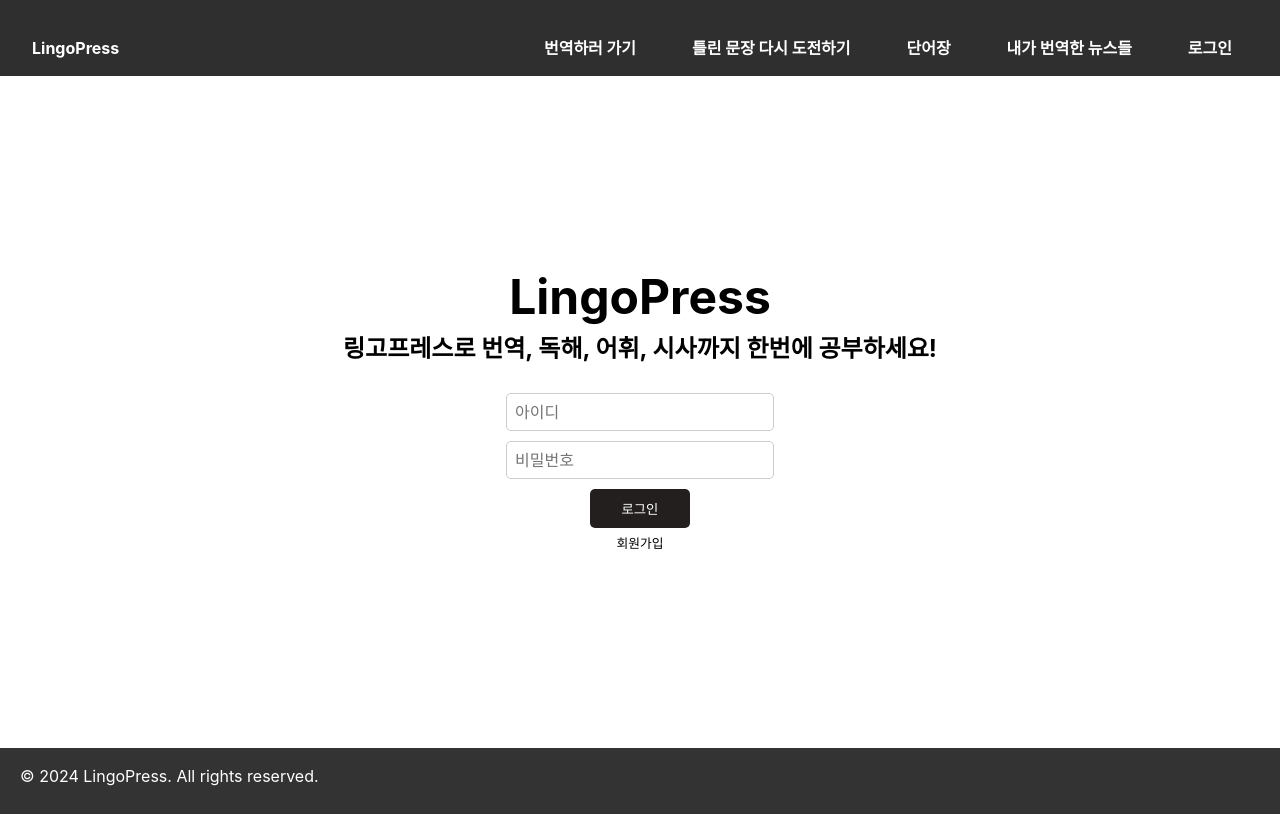
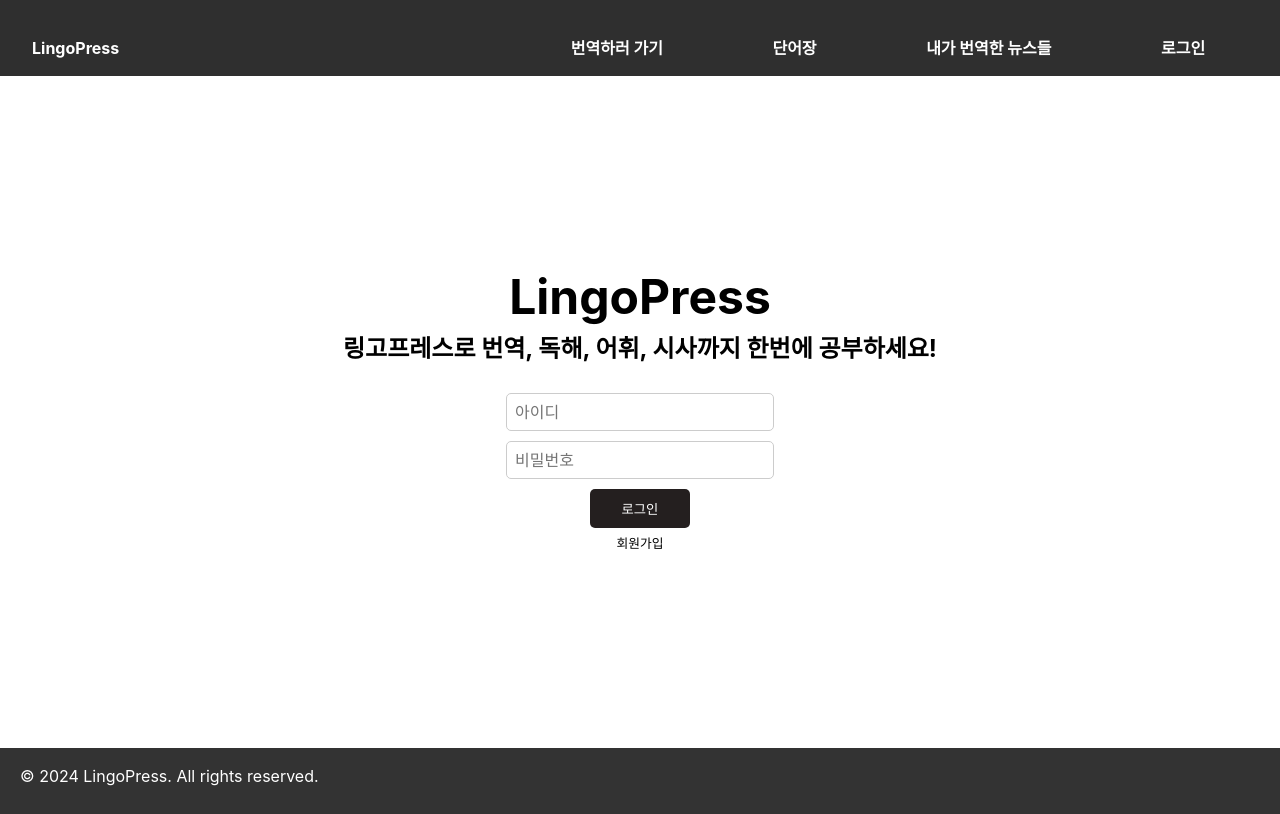
Before and after one commit to LingoPress/lingopress-frontend, a React (Create React App) app: page /login in a window 1280 px wide. Built offline with nearby package versions, Linux system fonts and the light colour scheme; no server answers; a web font is replaced by a local one.

Commit message:
fix: 틀린 문장 다시하기 섹션 비활성화

```diff
--- a/src/_components/header/index.jsx
+++ b/src/_components/header/index.jsx
@@ -1,8 +1,8 @@
 import styled from "@emotion/styled";
-import {Link, useNavigate} from "react-router-dom";
-import {useAtom} from "jotai";
-import {authAtom} from "../../atom/user";
-import {useEffect} from "react";
+import { Link, useNavigate } from "react-router-dom";
+import { useAtom } from "jotai";
+import { authAtom } from "../../atom/user";
+import { useEffect } from "react";
 
 const Container = styled.header`
   background-color: #2f2f2f; /* 헤더 배경색 변경 */
@@ -47,15 +47,15 @@ export const Header = () => {
       localStorage.getItem("token") !== null &&
       localStorage.getItem("token") !== undefined
     ) {
-      setAuthStatus({is_logged_in: true});
+      setAuthStatus({ is_logged_in: true });
     } else {
-      setAuthStatus({is_logged_in: false});
+      setAuthStatus({ is_logged_in: false });
     }
   }, []);
 
   const handleLogout = () => {
     localStorage.clear();
-    setAuthStatus({is_logged_in: false});
+    setAuthStatus({ is_logged_in: false });
   };
 
   return (
@@ -70,7 +70,7 @@ export const Header = () => {
       </h1>
       <Nav>
         <StyledLink to="/">번역하러 가기</StyledLink>
-        <StyledLink to="/retry-lingopress">틀린 문장 다시 도전하기</StyledLink>
+        {/* <StyledLink to="/retry-lingopress">틀린 문장 다시 도전하기</StyledLink> */}
         <StyledLink to="/vocabulary">단어장</StyledLink>
         <StyledLink to="/my-lingopress">내가 번역한 뉴스들</StyledLink>
 
```
